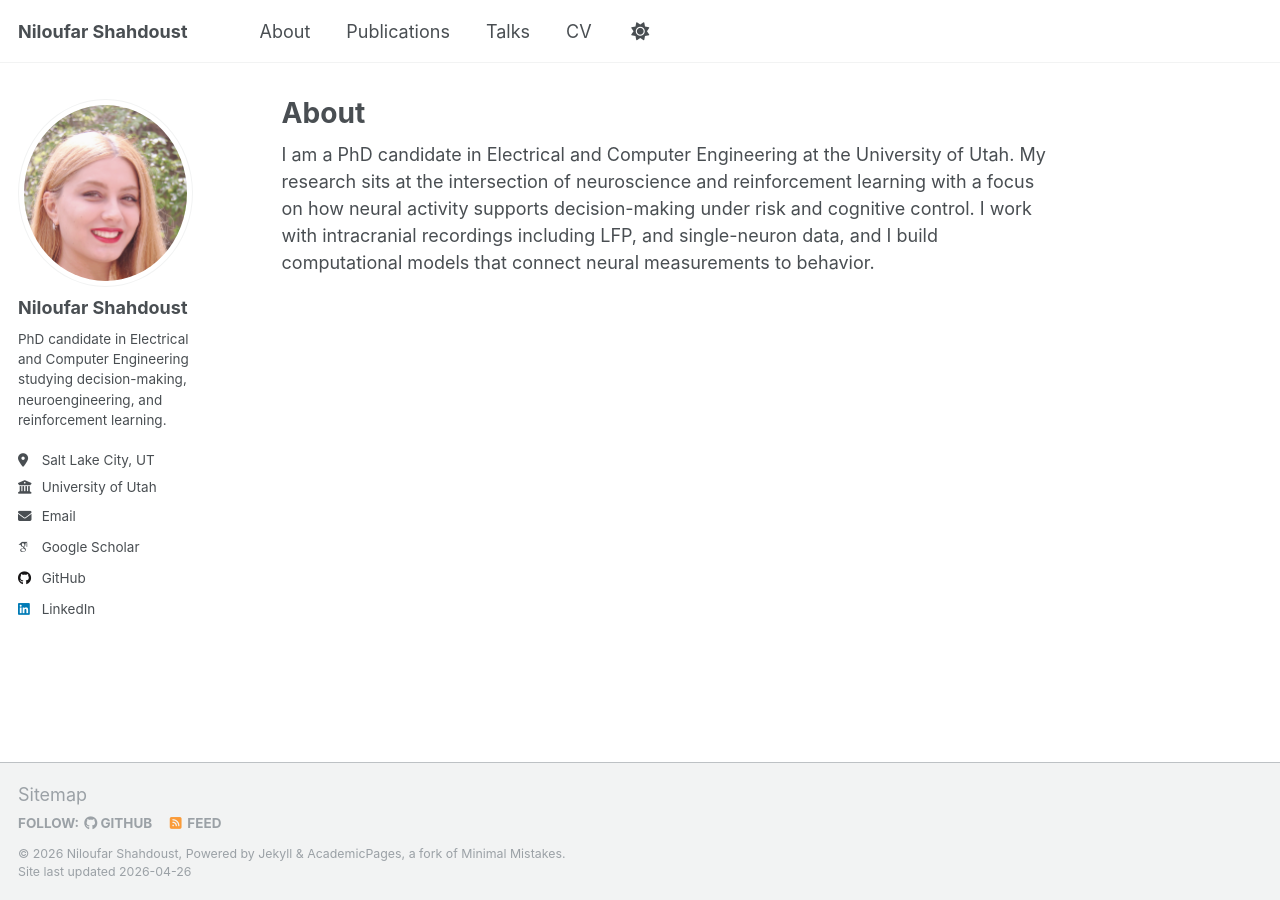
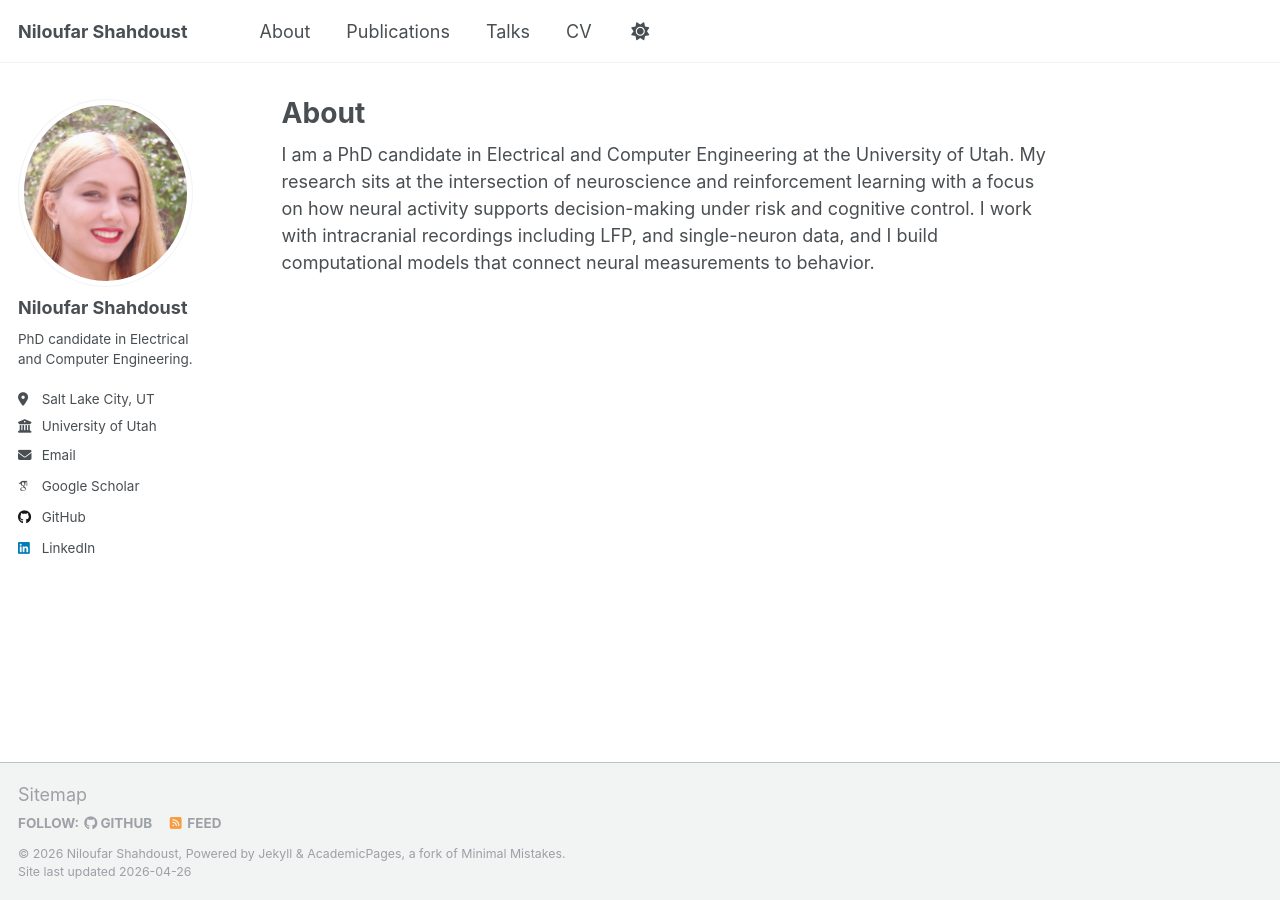
Before and after one commit to NiloufarShahdoustU/NiloufarShahdoustU.github.io, a Jekyll site: the page built from _pages/about.md, in a window 1280 px wide. Built offline with Jekyll 4.4.1, drawn with Linux system fonts in a browser that asks for light colours; some web fonts are replaced; a script that is not in the unit is left out.

Commit message:
Shorten sidebar bio

```diff
--- a/_config.yml
+++ b/_config.yml
@@ -25,7 +25,7 @@ author:
   avatar           : "profile.png"
   name             : "Niloufar Shahdoust"
   pronouns         : # example: "she/her"
-  bio              : "PhD candidate in Electrical and Computer Engineering studying decision-making, neuroengineering, and reinforcement learning."
+  bio              : "PhD candidate in Electrical and Computer Engineering."
   location         : "Salt Lake City, UT"
   employer         : "University of Utah"
   uri              : # URL
```
